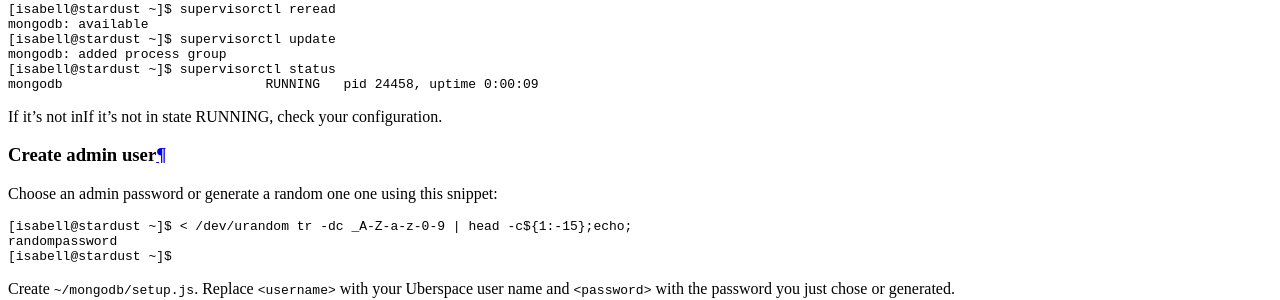
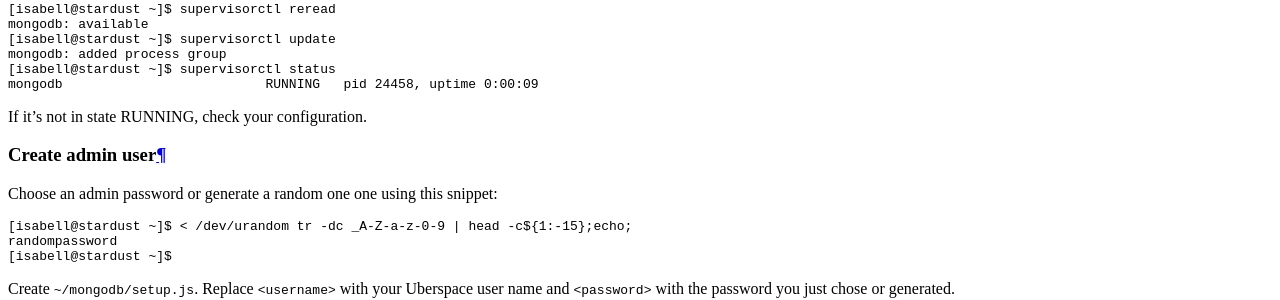
Before and after one commit to Uberspace/lab, a Sphinx documentation site: the page built from source/guide_mongodb.rst, in a window 1280 px wide and 900 px high, scrolled down 3249 px. Shown: the part 152-452 px from the top of the window. Built offline with Sphinx 7.4.7 and the Read the Docs theme 2.0.0, drawn with Linux system fonts in a browser that asks for light colours.

Commit message:
Copypasta mistake

```diff
--- a/source/guide_mongodb.rst
+++ b/source/guide_mongodb.rst
@@ -127,7 +127,7 @@
  [isabell@stardust ~]$ supervisorctl status
  mongodb                          RUNNING   pid 24458, uptime 0:00:09
 
-If it’s not inIf it’s not in state RUNNING, check your configuration.
+If it’s not in state RUNNING, check your configuration.
 
 Create admin user
 -----------------
```
